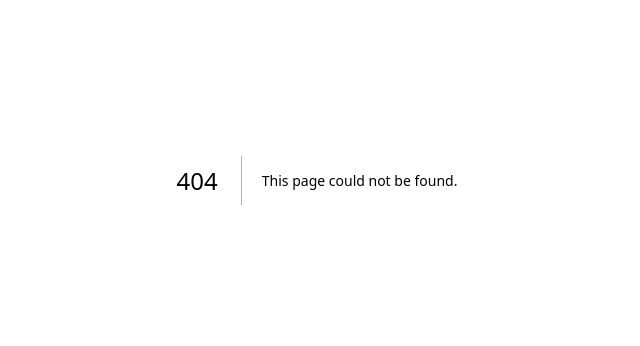
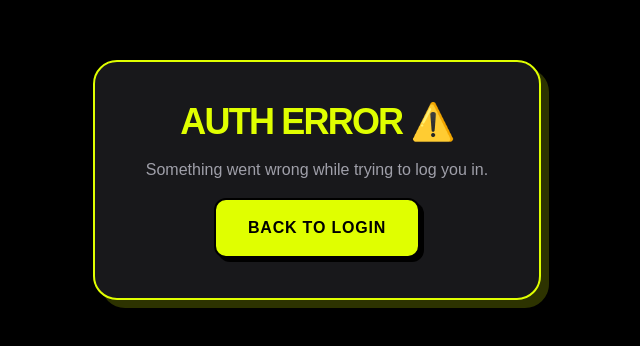
Before and after one commit to Shanks015/Genz-Freelance-Website, a Next.js app: page /auth/auth-code-error in a window 1280 px wide. Before the commit this address had no page. Shown: the part 220-566 px from the top of the page, without its empty margins (323-963 px from the left). Built offline with nearby package versions, Linux system fonts and the light colour scheme.

Commit message:
fix(auth): improve oauth redirect and callback handling

```diff
--- /dev/null
+++ b/src/app/auth/auth-code-error/page.tsx
@@ -0,0 +1,42 @@
+'use client'
+
+import Link from 'next/link'
+import { useSearchParams } from 'next/navigation'
+import { Suspense } from 'react'
+
+function ErrorContent() {
+    const searchParams = useSearchParams()
+    const error = searchParams.get('error')
+
+    return (
+        <div className="min-h-screen bg-black text-white flex flex-col items-center justify-center p-6 text-center">
+            <div className="max-w-md w-full border-2 border-[#E0FF00] p-10 rounded-3xl bg-zinc-900 shadow-[8px_8px_0px_0px_rgba(224,255,0,0.2)]">
+                <h1 className="text-4xl font-black uppercase tracking-tighter mb-4 text-[#E0FF00]">
+                    Auth Error ⚠️
+                </h1>
+                <p className="text-zinc-400 font-medium mb-4">
+                    Something went wrong while trying to log you in.
+                </p>
+                {error && (
+                    <div className="bg-red-500/10 border-2 border-red-500/50 p-4 rounded-xl mb-8 text-red-400 text-sm font-mono break-words">
+                        {error}
+                    </div>
+                )}
+                <Link
+                    href="/login"
+                    className="inline-block px-8 py-4 bg-[#E0FF00] text-black font-black uppercase tracking-wider rounded-xl border-2 border-black shadow-[4px_4px_0px_0px_rgba(0,0,0,1)] hover:translate-y-[-2px] hover:translate-x-[-2px] active:translate-y-[2px] active:translate-x-[2px] transition-all"
+                >
+                    Back to Login
+                </Link>
+            </div>
+        </div>
+    )
+}
+
+export default function AuthCodeError() {
+    return (
+        <Suspense fallback={<div className="min-h-screen bg-black flex items-center justify-center text-white font-black uppercase">Loading...</div>}>
+            <ErrorContent />
+        </Suspense>
+    )
+}
--- a/src/app/auth/callback/route.ts
+++ b/src/app/auth/callback/route.ts
@@ -9,27 +9,30 @@ export async function GET(request: Request) {
     const next = searchParams.get('next') ?? '/'
 
     if (code) {
-        console.log("DEBUG: Callback route triggered with code:", code)
+        console.log("DEBUG: Callback route triggered with code:", code.substring(0, 10) + "...")
         const supabase = await createClient()
         const { error } = await supabase.auth.exchangeCodeForSession(code)
 
         if (!error) {
-            console.log("DEBUG: Successfully exchanged code for session. Redirecting...")
+            console.log("DEBUG: Successfully exchanged code for session. Redirecting to:", next)
             const forwardedHost = request.headers.get('x-forwarded-host')
+            const protocol = request.headers.get('x-forwarded-proto') || 'http'
             const isLocalEnv = process.env.NODE_ENV === 'development'
+
             if (isLocalEnv) {
                 return NextResponse.redirect(`${origin}${next}`)
             } else if (forwardedHost) {
-                return NextResponse.redirect(`https://${forwardedHost}${next}`)
+                return NextResponse.redirect(`${protocol}://${forwardedHost}${next}`)
             } else {
                 return NextResponse.redirect(`${origin}${next}`)
             }
         }
-        console.error("DEBUG: Error exchanging code for session:", error)
+        console.error("DEBUG: Error exchanging code for session:", error.message, error)
+        return NextResponse.redirect(`${origin}/auth/auth-code-error?error=${encodeURIComponent(error.message)}`)
     } else {
         console.warn("DEBUG: Callback route triggered without code parameter")
     }
 
     // return the user to an error page with instructions
-    return NextResponse.redirect(`${origin}/auth/auth-code-error`)
+    return NextResponse.redirect(`${origin}/auth/auth-code-error?error=Missing+code+parameter`)
 }
--- a/src/app/login/page.tsx
+++ b/src/app/login/page.tsx
@@ -16,7 +16,7 @@ export default function LoginPage() {
             const { error } = await supabase.auth.signInWithOAuth({
                 provider: "google",
                 options: {
-                    redirectTo: `${window.location.origin}/auth/callback`,
+                    redirectTo: `${window.location.protocol}//${window.location.host}/auth/callback`,
                 },
             });
             if (error) {
--- a/src/app/page.tsx
+++ b/src/app/page.tsx
@@ -1,5 +1,3 @@
-"use client";
-
 import { useState, useEffect } from "react";
 import { useRouter } from "next/navigation";
 import { motion, type Variants } from "framer-motion";
@@ -37,10 +35,10 @@ export default function Home() {
     const code = params.get("code");
     if (code) {
       console.log("DEBUG: Auth code detected on home page:", code);
-      console.log("DEBUG: Redirecting to /auth/callback via window.location.href...");
-      // Using window.location.href ensures we bypass Next.js client-side routing
-      // and hit the server-side route handler directly.
-      window.location.href = `/auth/callback?code=${code}`;
+      // Construct the callback URL
+      const callbackUrl = `/auth/callback?code=${code}${params.has('next') ? `&next=${params.get('next')}` : ''}`;
+      console.log("DEBUG: Redirecting to:", callbackUrl);
+      window.location.href = callbackUrl;
       return;
     }
 
```
